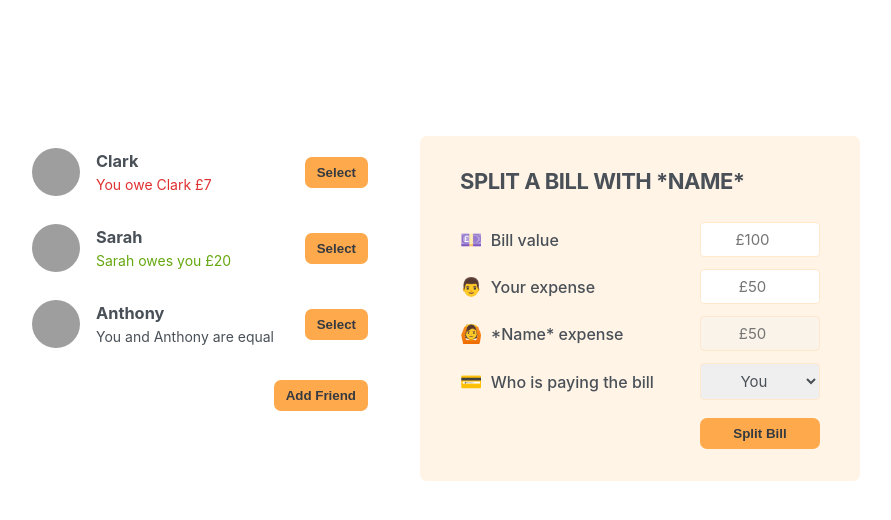
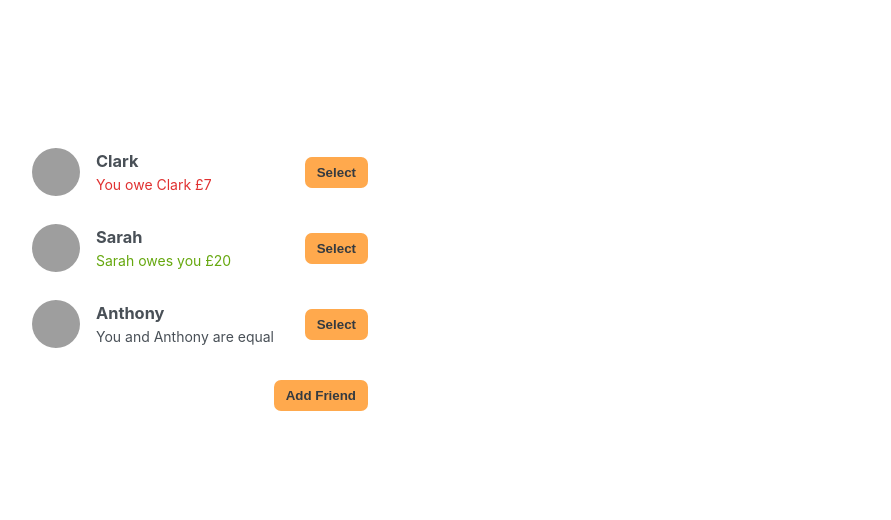
Before and after one commit to UsiTheStorm/eat-n-split, a React (Vite) app: page / in a window 1280 px wide. Shown: the top 520 px of the page, without its empty margins (200-1091 px from the left). Built offline with nearby package versions, Linux system fonts and the light colour scheme; grey boxes are pictures that could not be loaded.

Commit message:
Add selectedFriend state and conditional FormSplitBill
Introduces a selectedFriend state to manage the currently selected friend. The FormSplitBill component is now rendered only when a friend is selected, improving UI logic.

```diff
--- a/src/App.jsx
+++ b/src/App.jsx
@@ -13,6 +13,7 @@ const friendList = InitialFriends;
 function App() {
   const [friends, setFriends] = useState(friendList);
   const [showAddFriend, setShowAddFriend] = useState(false);
+  const [selectedFriend, setSelectedFriend] = useState(null);
 
   function handleShowAddFriend() {
     setShowAddFriend((show) => !show);
@@ -26,11 +27,11 @@ function App() {
   return (
     <div className="app">
       <div className="sidebar">
-        <FriendsList friends={friends} />
+        <FriendsList friends={friends} on />
         {showAddFriend && <FormAddFriend onAddFriend={handleAddFriend} />}
         <Button onClick={handleShowAddFriend}>{showAddFriend ? 'Close' : 'Add Friend'}</Button>
       </div>
-      <FormSplitBill />
+      {selectedFriend && <FormSplitBill />}
     </div>
   );
 }
```
